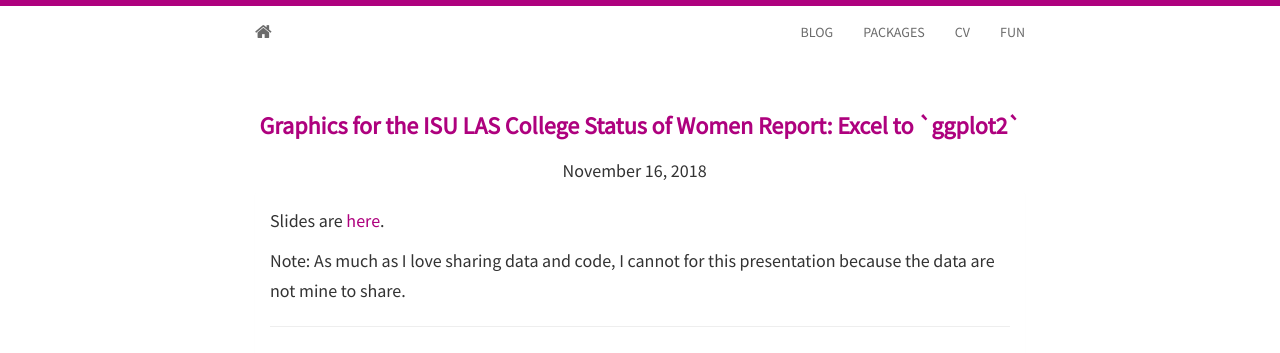
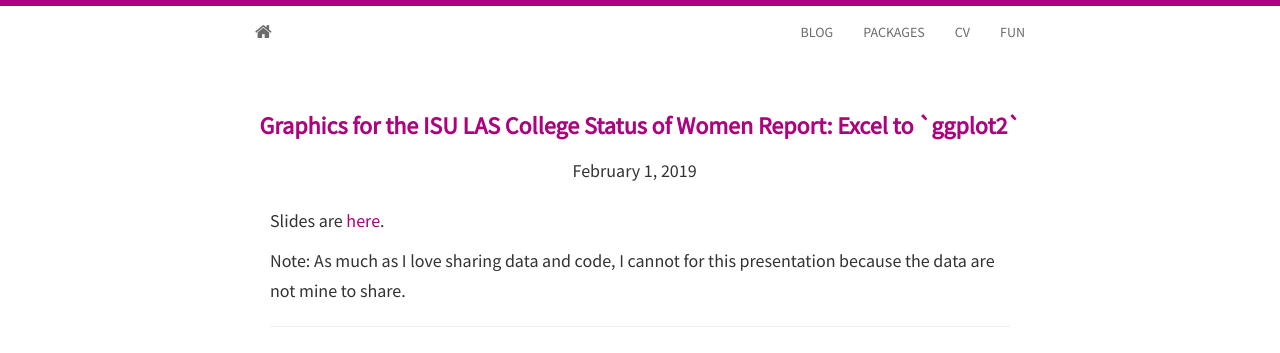
Before and after one commit to sctyner/sctyner.github.io, a Jekyll site: the page built from _posts/2019-02-01-women-viz.md, in a window 1280 px wide. Shown: the top 353 px of the page. Built offline with Jekyll 4.4.1, drawn with Linux system fonts in a browser that asks for light colours; nearby versions of some CDN libraries.

Commit message:
forgot to change the date

```diff
--- a/_posts/2019-02-01-women-viz.md
+++ b/_posts/2019-02-01-women-viz.md
@@ -1,7 +1,7 @@
 ---
 layout: post
 title: "Graphics for the ISU LAS College Status of Women Report: Excel to `ggplot2`"
-date: "2018-11-16 10:13:19 CST"
+date: "2019-02-01 13:10:00 CST"
 categories: graphics, rstats, ggplot2
 ---
 
--- a/_source/2019-02-01-women-viz.Rmd
+++ b/_source/2019-02-01-women-viz.Rmd
@@ -1,7 +1,7 @@
 ---
 layout: post
 title: "Graphics for the ISU LAS College Status of Women Report: Excel to `ggplot2`"
-date: "2018-11-16 10:13:19 CST"
+date: "2019-02-01 13:10:00 CST"
 categories: graphics, rstats, ggplot2
 ---
 
```
